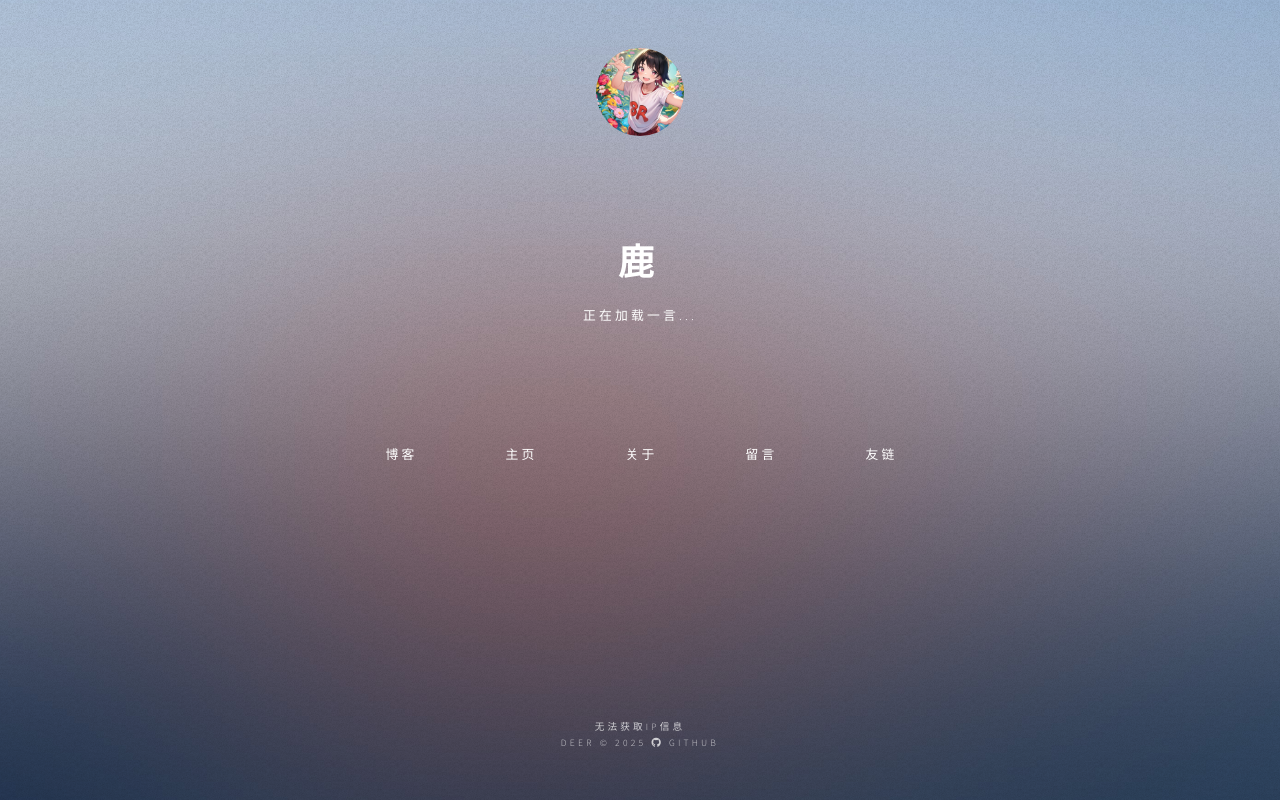
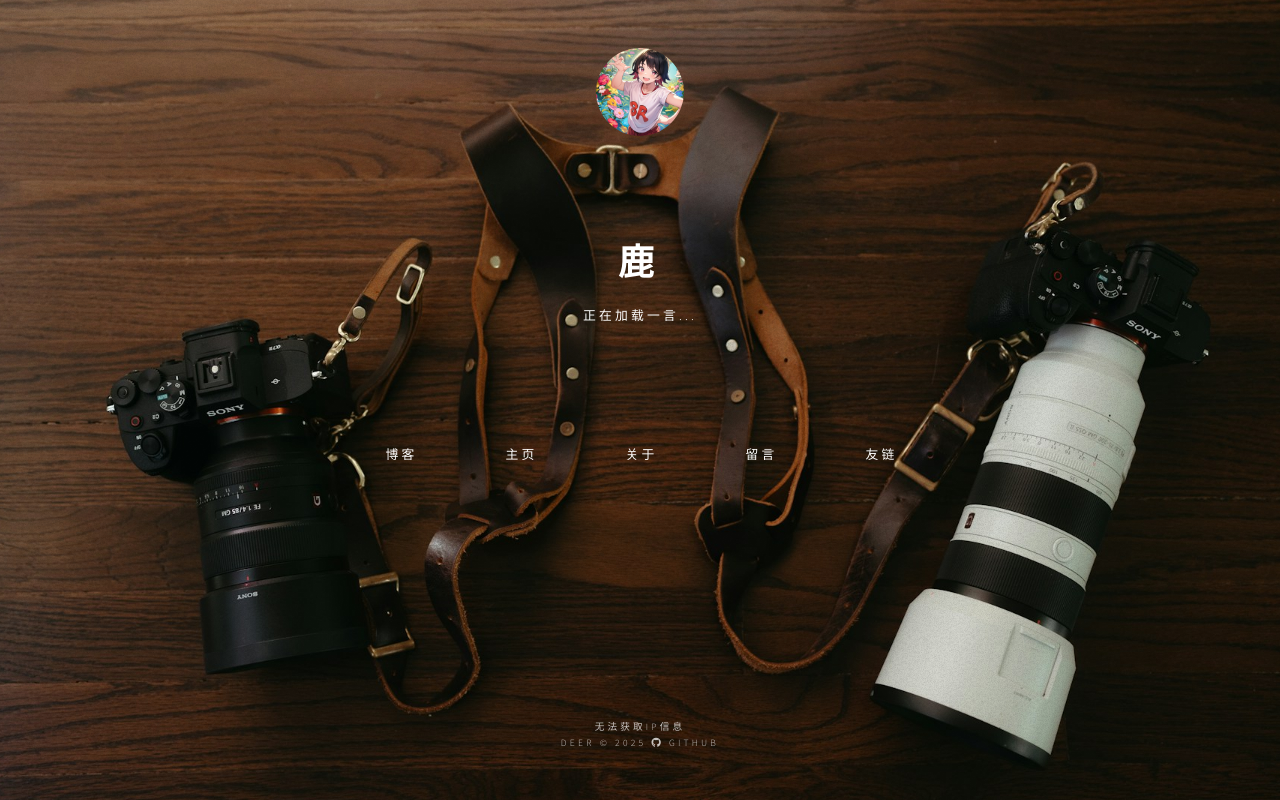
Before and after one commit to yunshu3310/xiaozuzu.github.io, a plain HTML site: page index.html in a window 1280 px wide. Drawn offline with Linux system fonts and the light colour scheme; no server answers; files whose address does not match are found by name.

Commit message:
修改背景图片

```diff
--- a/assets/css/main.css
+++ b/assets/css/main.css
@@ -1155,7 +1155,7 @@ input, select, textarea {
 			-webkit-transition: -webkit-transform 0.325s ease-in-out, -webkit-filter 0.325s ease-in-out;
 			-ms-transition: -ms-transform 0.325s ease-in-out, -ms-filter 0.325s ease-in-out;
 			transition: transform 0.325s ease-in-out, filter 0.325s ease-in-out;
-			background-image: url("../../images/bg.jpg");
+			background-image: url("../../images/bg1.jpg");
 			background-position: center;
 			background-size: cover;
 			background-repeat: no-repeat;
```
Also changed, not shown: images/bg1.jpg (added), 1 other file.
